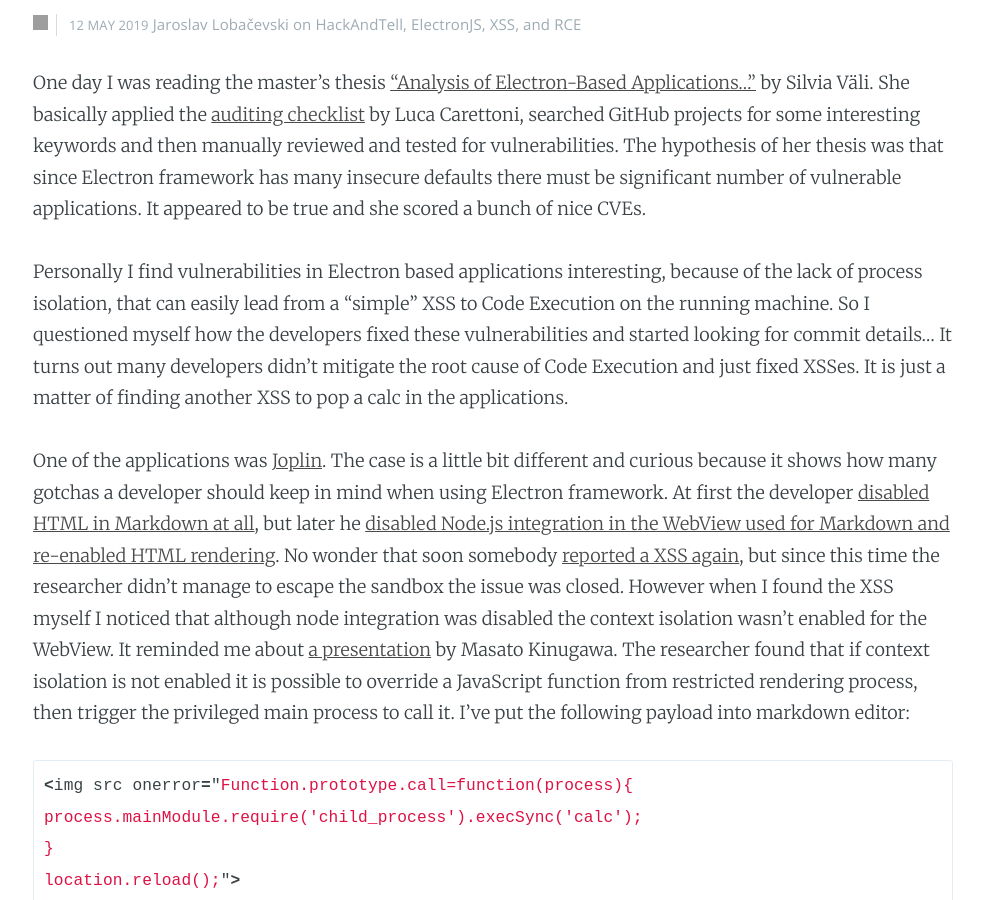
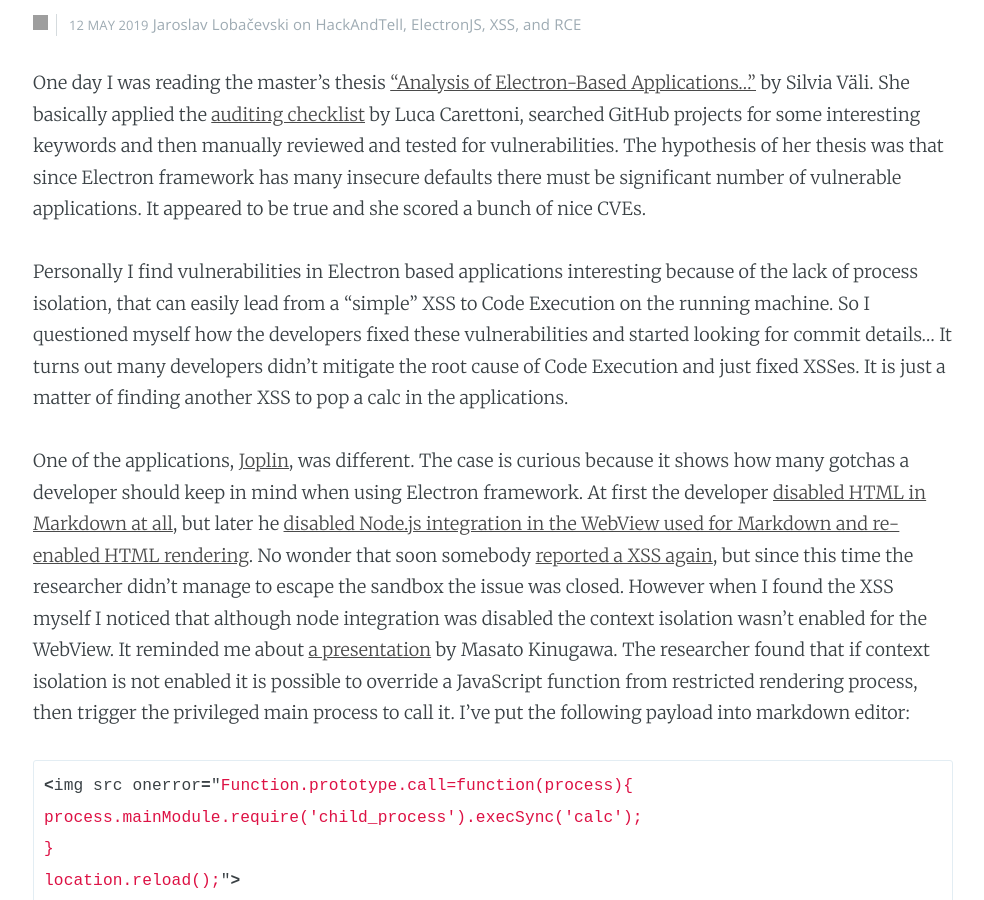
Before and after one commit to JarLob/jarlob.github.io, a Jekyll site: the page built from _posts/2019-05-12-joplin-rce.md, in a window 1280 px wide and 900 px high, scrolled down 456 px. Shown: the whole window, without its empty margins (147-1131 px from the left). Built offline with Jekyll 4.4.1, drawn with Linux system fonts in a browser that asks for light colours; grey boxes are pictures that could not be loaded.

Commit message:
Joplin article small rewording.

````diff
--- a/_posts/2019-05-12-joplin-rce.md
+++ b/_posts/2019-05-12-joplin-rce.md
@@ -8,9 +8,9 @@ permalink:  /en/blog/joplin-electron-rce
 ---
 One day I was reading the master's thesis ["Analysis of Electron-Based Applications..."](https://digi.lib.ttu.ee/i/file.php?DLID=9890&t=1) by Silvia Väli. She basically applied the [auditing checklist](https://www.blackhat.com/docs/us-17/thursday/us-17-Carettoni-Electronegativity-A-Study-Of-Electron-Security-wp.pdf) by Luca Carettoni, searched GitHub projects for some interesting keywords and then manually reviewed and tested for vulnerabilities. The hypothesis of her thesis was that since Electron framework has many insecure defaults there must be significant number of vulnerable applications. It appeared to be true and she scored a bunch of nice CVEs.
 
-Personally I find vulnerabilities in Electron based applications interesting, because of the lack of process isolation, that can easily lead from a "simple" XSS to Code Execution on the running machine. So I questioned myself how the developers fixed these vulnerabilities and started looking for commit details... It turns out many developers didn't mitigate the root cause of Code Execution and just fixed XSSes. It is just a matter of finding another XSS to pop a calc in the applications.
+Personally I find vulnerabilities in Electron based applications interesting because of the lack of process isolation, that can easily lead from a "simple" XSS to Code Execution on the running machine. So I questioned myself how the developers fixed these vulnerabilities and started looking for commit details... It turns out many developers didn't mitigate the root cause of Code Execution and just fixed XSSes. It is just a matter of finding another XSS to pop a calc in the applications.
 
-One of the applications was [Joplin](https://joplinapp.org/). The case is a little bit different and curious because it shows how many gotchas a developer should keep in mind when using Electron framework. At first the developer [disabled HTML in Markdown at all](https://github.com/laurent22/joplin/commit/494e235e18659574f836f84fcf9f4d4fcdcfcf89#diff-c90b6228d7bed30727231ebdafd07753), but later he [disabled Node.js integration in the WebView used for Markdown and re-enabled HTML rendering](https://github.com/laurent22/joplin/commit/df302206ddefae9b9e6164c16dcb501dc1c02b5e). No wonder that soon somebody [reported a XSS again](https://github.com/laurent22/joplin/issues/740), but since this time the researcher didn't manage to escape the sandbox the issue was closed. However when I found the XSS myself I noticed that although node integration was disabled the context isolation wasn't enabled for the WebView. It reminded me about [a presentation](https://speakerdeck.com/masatokinugawa/electron-abusing-the-lack-of-context-isolation-curecon-en) by Masato Kinugawa. The researcher found that if context isolation is not enabled it is possible to override a JavaScript function from restricted rendering process, then trigger the privileged main process to call it. I've put the following payload into markdown editor:
+One of the applications, [Joplin](https://joplinapp.org/), was different. The case is curious because it shows how many gotchas a developer should keep in mind when using Electron framework. At first the developer [disabled HTML in Markdown at all](https://github.com/laurent22/joplin/commit/494e235e18659574f836f84fcf9f4d4fcdcfcf89#diff-c90b6228d7bed30727231ebdafd07753), but later he [disabled Node.js integration in the WebView used for Markdown and re-enabled HTML rendering](https://github.com/laurent22/joplin/commit/df302206ddefae9b9e6164c16dcb501dc1c02b5e). No wonder that soon somebody [reported a XSS again](https://github.com/laurent22/joplin/issues/740), but since this time the researcher didn't manage to escape the sandbox the issue was closed. However when I found the XSS myself I noticed that although node integration was disabled the context isolation wasn't enabled for the WebView. It reminded me about [a presentation](https://speakerdeck.com/masatokinugawa/electron-abusing-the-lack-of-context-isolation-curecon-en) by Masato Kinugawa. The researcher found that if context isolation is not enabled it is possible to override a JavaScript function from restricted rendering process, then trigger the privileged main process to call it. I've put the following payload into markdown editor:
 ```js
 <img src onerror="Function.prototype.call=function(process){
 process.mainModule.require('child_process').execSync('calc');
````
